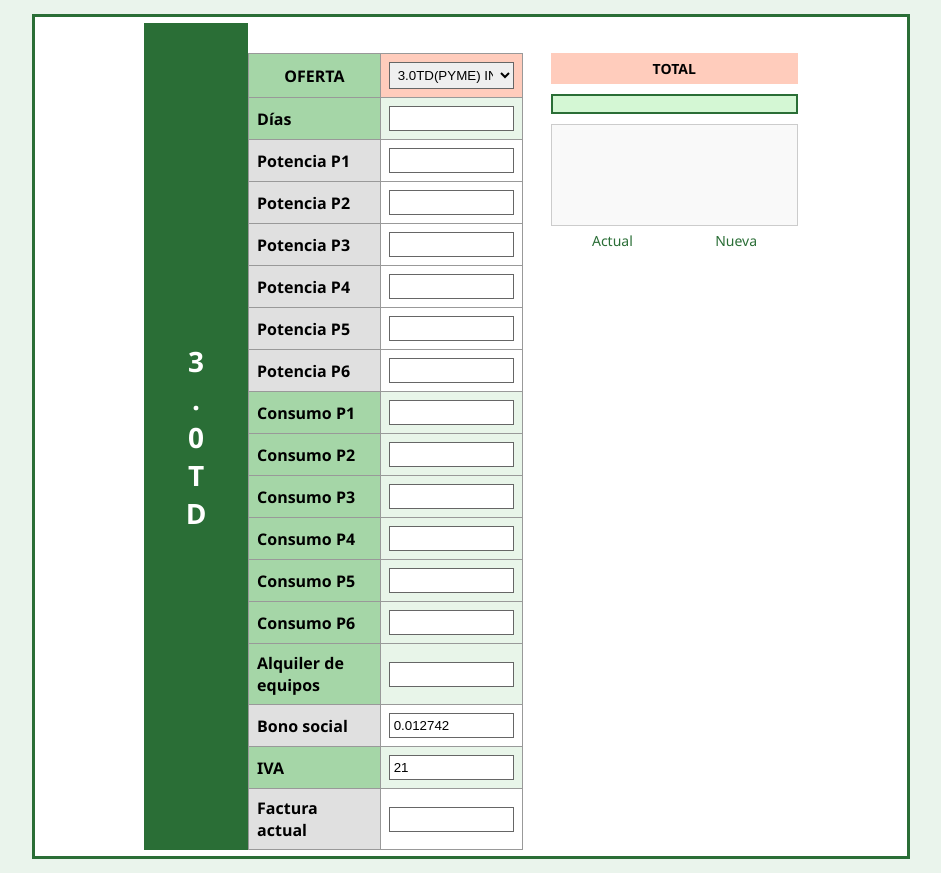
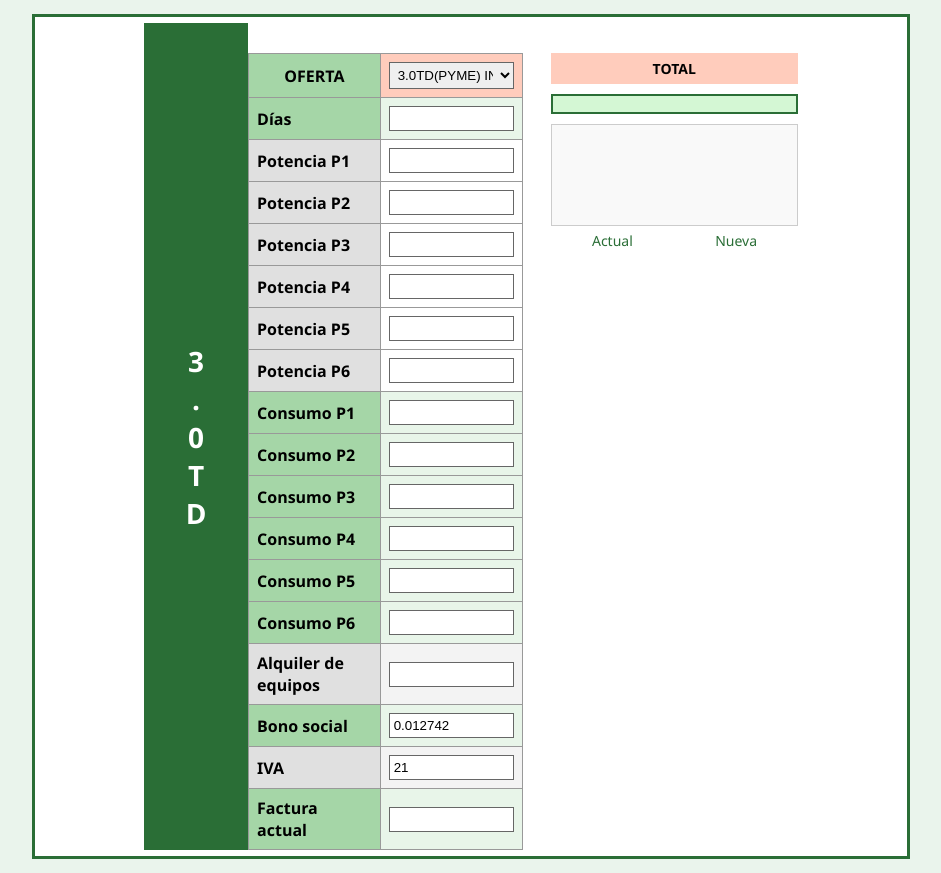
Before and after one commit to Mikelzurdomm/presu3.0-OK, a plain HTML site: page index.html in a window 1280 px wide. Shown: the whole page, without its empty margins (169-1110 px from the left). Drawn offline with Linux system fonts and the light colour scheme.

Commit message:
Update index.html

```diff
--- a/index.html
+++ b/index.html
@@ -48,6 +48,9 @@
     }
     .cell-lightgreen {
       background: #e8f5e9;
+    }
+    .cell-lightgrey {
+      background: #f3f3f3;
     }
     input, select {
       width: 100%;
@@ -136,10 +139,11 @@
           <tr><td class="label-green">Consumo P5</td><td class="cell-lightgreen"><input id="consumo30_p5" type="number"></td></tr>
           <tr><td class="label-green">Consumo P6</td><td class="cell-lightgreen"><input id="consumo30_p6" type="number"></td></tr>
 
-          <tr><td class="label-green">Alquiler de equipos</td><td class="cell-lightgreen"><input id="alquiler30" type="number"></td></tr>
-          <tr><td class="label-grey">Bono social</td><td><input id="bono30" type="number" step="0.000001" value="0.012742"></td></tr>
-          <tr><td class="label-green">IVA</td><td class="cell-lightgreen"><input id="iva30" type="number" value="21"></td></tr>
-          <tr><td class="label-grey">Factura actual</td><td><input id="factura30" type="number"></td></tr>
+          <!-- Final con colores alternos -->
+          <tr><td class="label-grey">Alquiler de equipos</td><td class="cell-lightgrey"><input id="alquiler30" type="number"></td></tr>
+          <tr><td class="label-green">Bono social</td><td class="cell-lightgreen"><input id="bono30" type="number" step="0.000001" value="0.012742"></td></tr>
+          <tr><td class="label-grey">IVA</td><td class="cell-lightgrey"><input id="iva30" type="number" value="21"></td></tr>
+          <tr><td class="label-green">Factura actual</td><td class="cell-lightgreen"><input id="factura30" type="number"></td></tr>
         </table>
 
         <div class="total-section">
```
